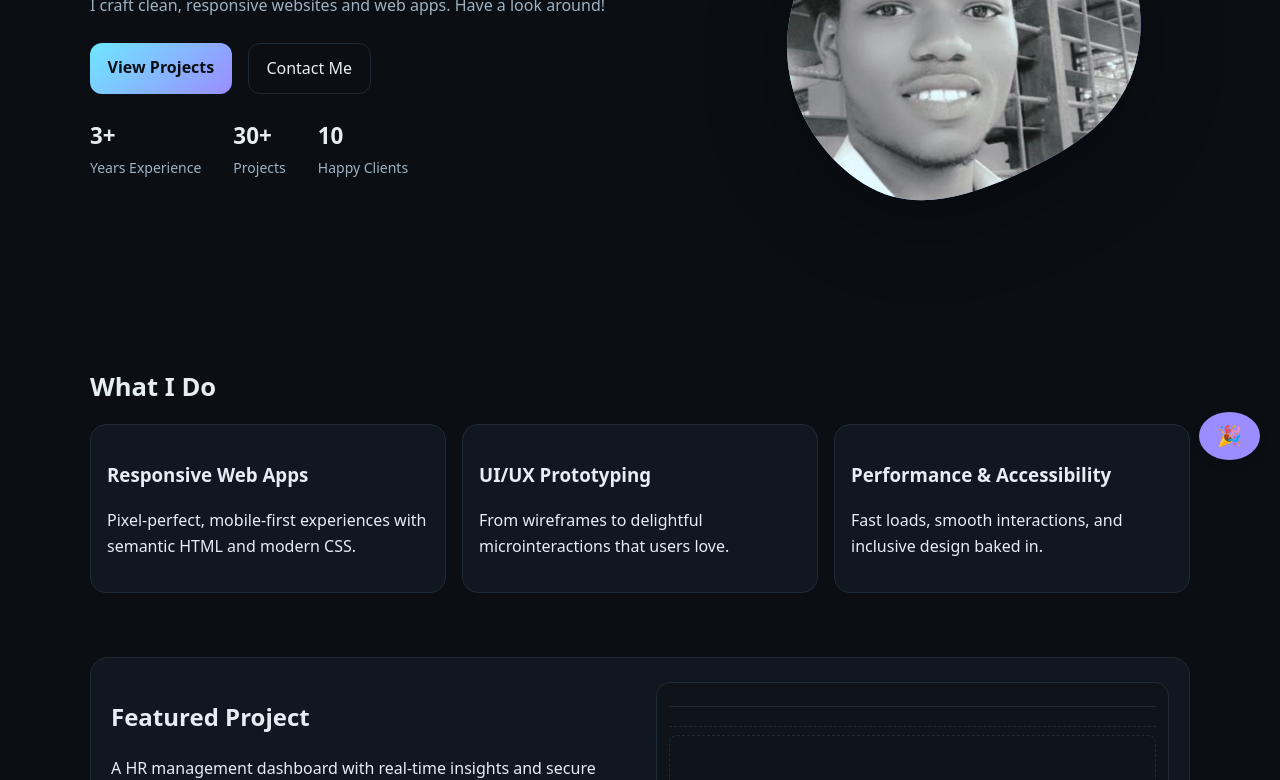
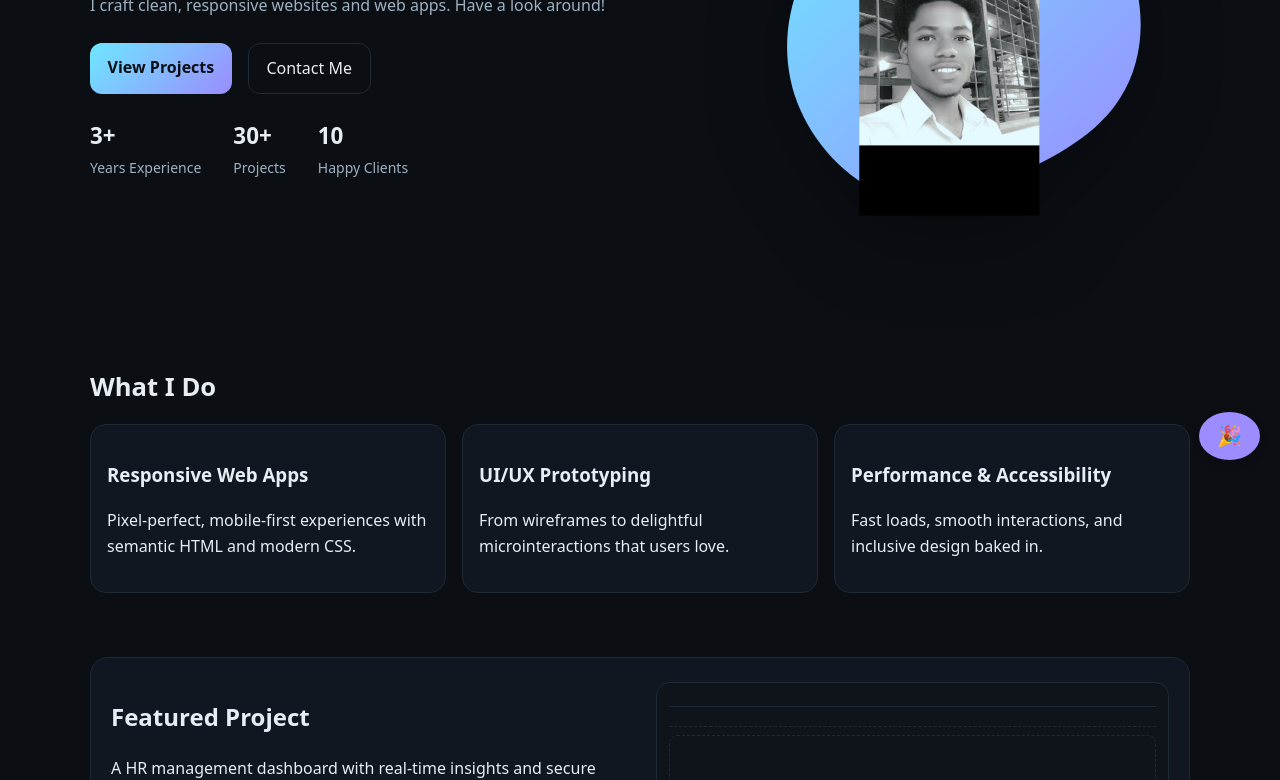
Before and after one commit to Michael29-u/Majestic, a plain HTML site: page index.html in a window 1280 px wide. Shown: the part 320-1100 px from the top of the page. Drawn offline with Linux system fonts and the light colour scheme; a script that the page names is missing.

Commit message:
change image

```diff
--- a/index.html
+++ b/index.html
@@ -48,24 +48,19 @@
             <stop offset="0%" stop-color="var(--accent)"/>
             <stop offset="100%" stop-color="var(--accent-2)"/>
           </linearGradient>
-
-      <!-- Clip path uses the exact same blob -->
-      <clipPath id="blobClip">
-        <path d="M214 44c22 13 41 31 50 55 9 25 7 55-7 77-14 23-40 37-66 49-26 11-52 20-77 13-24-7-46-29-57-54-11-25-11-53 0-80 11-26 33-50 60-63 26-12 58-12 97 2z"/>
-      </clipPath>
         </defs>
 
-    <!-- Optional: background blob with gradient -->
+        <!-- Background blob -->
         <path d="M214 44c22 13 41 31 50 55 9 25 7 55-7 77-14 23-40 37-66 49-26 11-52 20-77 13-24-7-46-29-57-54-11-25-11-53 0-80 11-26 33-50 60-63 26-12 58-12 97 2z"
               fill="url(#g1)"/>
 
-    <!-- Image clipped to the blob -->
+        <!-- Image sitting on top -->
         <image href="assets/img/pro.jpg"
-           x="0" y="0" width="300" height="300"
-           preserveAspectRatio="xMidYMid slice"
-           clip-path="url(#blobClip)"/>
+              x="50" y="50" width="200" height="200"
+              preserveAspectRatio="xMidYMid meet"/>
       </svg>
     </div>
+
 
   </section>
 
```
Lines whose indentation alone changed are shown as unchanged.
